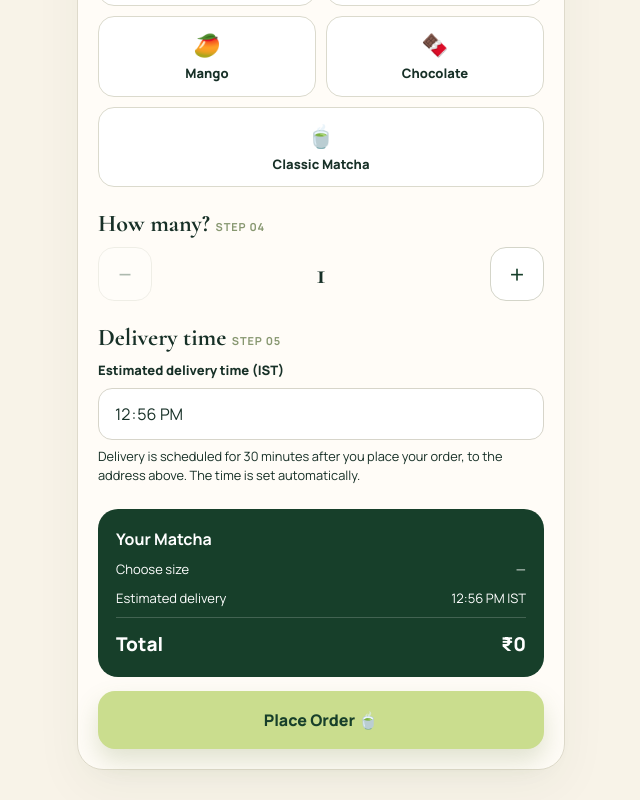
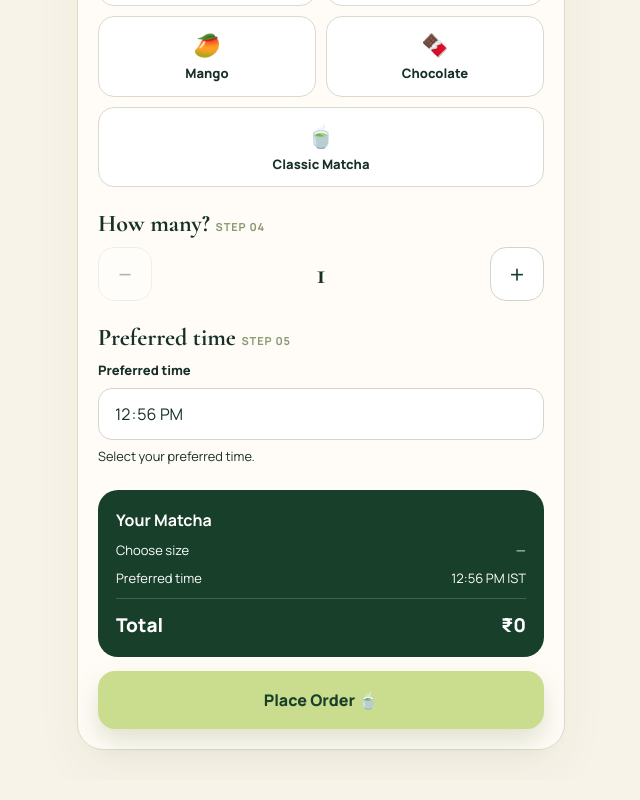
Before and after one commit to vikas13114562/matcha-cart, a Next.js app: page / in a window 1280 px wide. Shown: the part 1029-1829 px from the top of the page, without its empty margins (319-959 px from the left). Built offline with nearby package versions, Linux system fonts and the light colour scheme; no server answers; the database is empty.

Commit message:
built this app

```diff
--- a/components/OrderForm.tsx
+++ b/components/OrderForm.tsx
@@ -93,9 +93,9 @@ export default function OrderForm() {
 
         <section className="section"><h2 className="section-title">How many? <span>Step 04</span></h2><Controller control={control} name="quantity" render={({ field }) => <div className="quantity"><button type="button" aria-label="Decrease quantity" disabled={field.value <= MIN_QUANTITY} onClick={() => field.onChange(Math.max(MIN_QUANTITY, field.value - 1))}>−</button><output aria-live="polite">{field.value}</output><button type="button" aria-label="Increase quantity" disabled={field.value >= MAX_QUANTITY} onClick={() => field.onChange(Math.min(MAX_QUANTITY, field.value + 1))}>+</button></div>} />{errors.quantity && <p className="error">{errors.quantity.message}</p>}</section>
 
-        <section className="section"><h2 className="section-title">Delivery time <span>Step 05</span></h2><div className="field"><label htmlFor="time">Estimated delivery time (IST)</label><input id="time" className="input" type="time" value={deliveryTime ?? ""} readOnly aria-describedby="delivery-time-help" /><small id="delivery-time-help">Delivery is scheduled for 30 minutes after you place your order, to the address above. The time is set automatically.</small></div></section>
+        <section className="section"><h2 className="section-title">Preferred time <span>Step 05</span></h2><div className="field"><label htmlFor="time">Preferred time</label><input id="time" className="input" type="time" value={deliveryTime ?? ""} readOnly aria-describedby="delivery-time-help" /><small id="delivery-time-help">Select your preferred time.</small></div></section>
 
-        <section className="summary" aria-live="polite"><strong>{flavour ? `${flavour} Matcha` : "Your Matcha"}</strong><div className="summary-row"><span>{size || "Choose size"}</span><span>{unitPrice ? `₹${unitPrice} × ${quantity}` : "—"}</span></div><div className="summary-row"><span>Estimated delivery</span><span>{deliveryTime ? `${formatTime(deliveryTime)} IST` : "In 30 minutes"}</span></div><div className="summary-row summary-total"><span>Total</span><span>₹{total}</span></div></section>
+        <section className="summary" aria-live="polite"><strong>{flavour ? `${flavour} Matcha` : "Your Matcha"}</strong><div className="summary-row"><span>{size || "Choose size"}</span><span>{unitPrice ? `₹${unitPrice} × ${quantity}` : "—"}</span></div><div className="summary-row"><span>Preferred time</span><span>{deliveryTime ? `${formatTime(deliveryTime)} IST` : "In 30 minutes"}</span></div><div className="summary-row summary-total"><span>Total</span><span>₹{total}</span></div></section>
         <button className="cta" type="submit" disabled={isSubmitting}>{isSubmitting ? "Placing your order..." : "Place Order 🍵"}</button>
         {serverError && <p className="server-error" role="alert">{serverError}</p>}
       </form>
```
Also changed, not shown: 2 other files (tests, documents, lock files or other folders).
